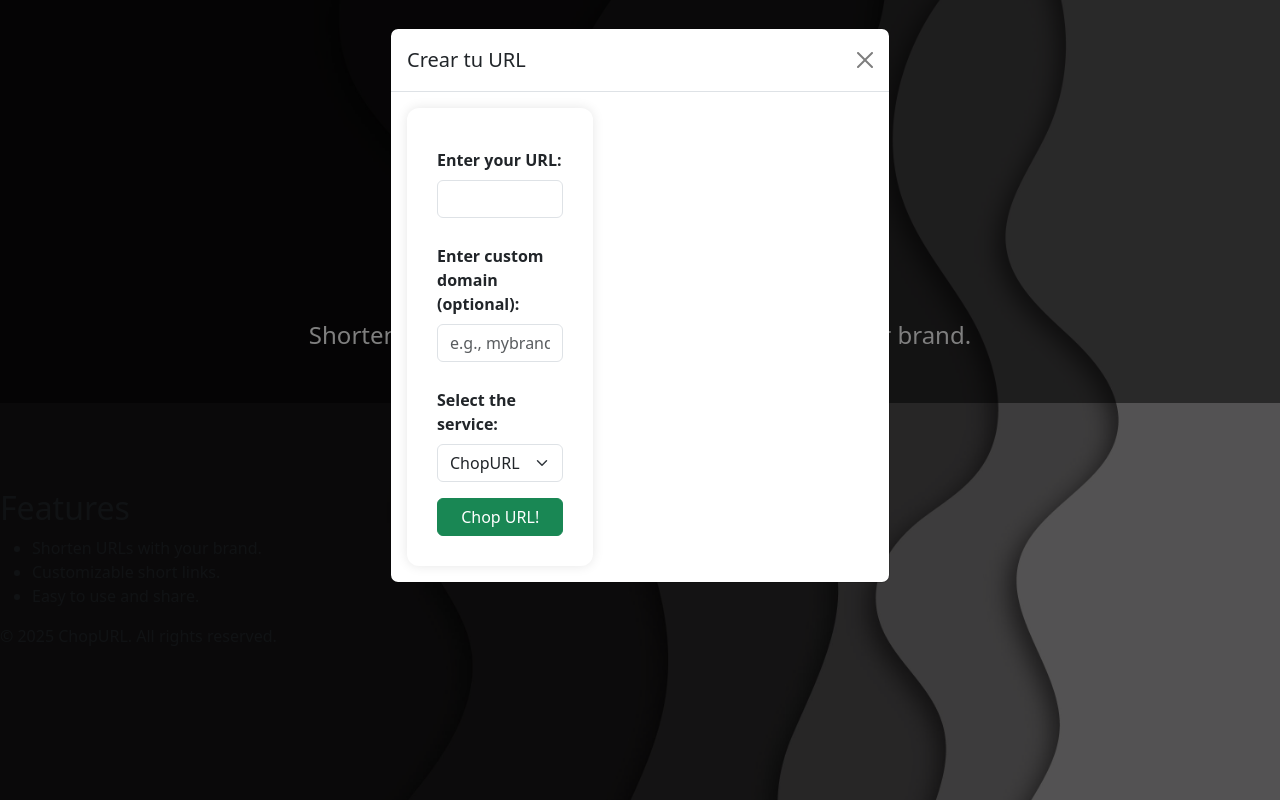
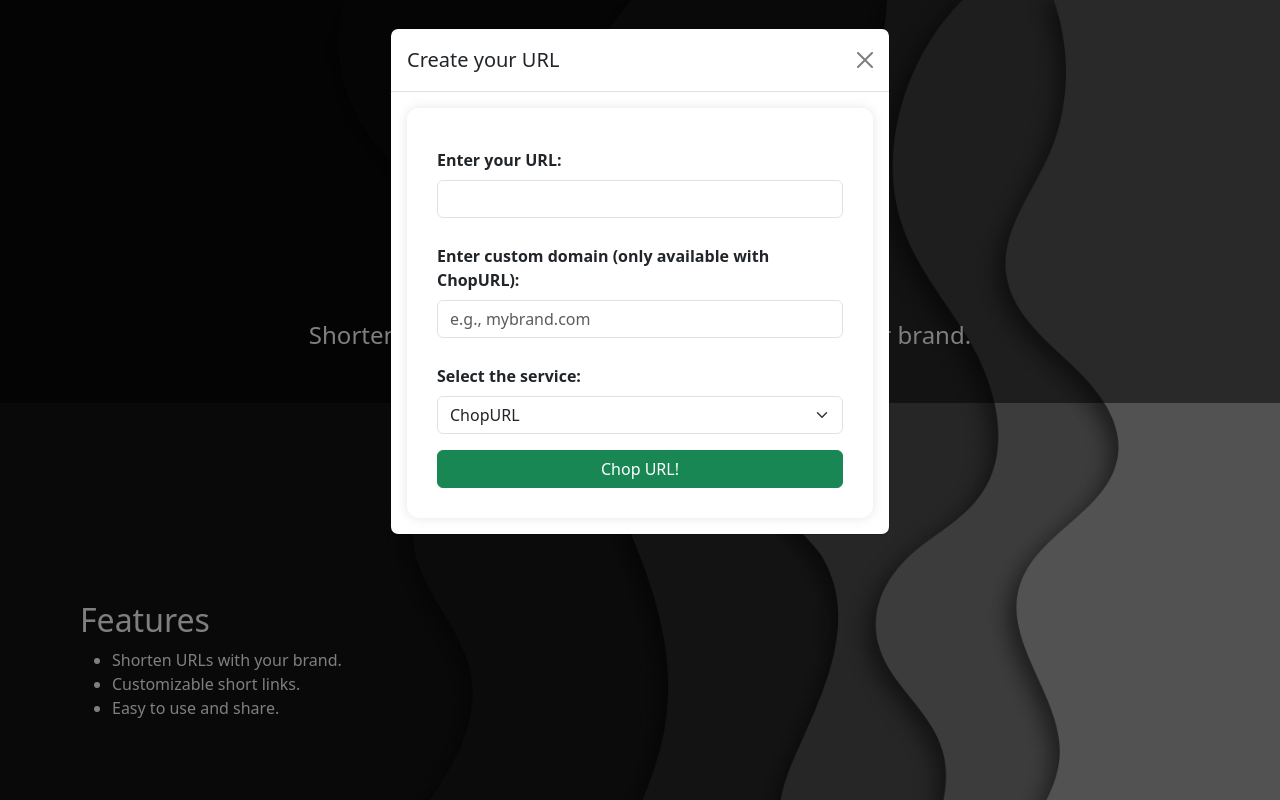
Before and after one commit to MMalpassi/ChopURL, a Django app: page / in a window 1280 px wide, after a click on "Create your URL!". Run offline with Django 5.2, Linux system fonts and the light colour scheme.

Commit message:
adjust button and index modal

```diff
--- a/url_shortener/chopURL/templates/index.html
+++ b/url_shortener/chopURL/templates/index.html
@@ -16,7 +16,7 @@
         </section>
 
         <div class="d-flex justify-content-center my-4 w-100">
-            <button type="button" class="btn btn-secondary" data-bs-toggle="modal" data-bs-target="#formModal">
+            <button type="button" class="btn btn-secondary" style="font-size: 1.5rem; padding: 1rem 2rem;" data-bs-toggle="modal" data-bs-target="#formModal">
                 Create your URL!
             </button>
         </div>
@@ -25,7 +25,7 @@
             <div class="modal-dialog">
                 <div class="modal-content">
                     <div class="modal-header">
-                <h5 class="modal-title" id="formModalLabel">Crear tu URL</h5>
+                        <h5 class="modal-title" id="formModalLabel">Create your URL</h5>
                         <button type="button" class="btn-close" data-bs-dismiss="modal" aria-label="Cerrar"></button>
                     </div>
                     <div class="modal-body">
@@ -36,7 +36,7 @@
                             <input type="url" class="form-control" name="url" required>
                             </div>
                             <div class="mb-3">
-                    <label for="custom_domain" class="form-label">Enter custom domain (optional):</label>
+                            <label for="custom_domain" class="form-label">Enter custom domain (only available with ChopURL):</label>
                             <input type="text" class="form-control" name="custom_domain" placeholder="e.g., mybrand.com">
                             </div>
                             <div class="mb-3">
--- a/url_shortener/static/css/index.css
+++ b/url_shortener/static/css/index.css
@@ -7,13 +7,6 @@
     background-color: #1a1e27;
     margin: 0;
     padding: 0;
-}
-
-h1 {
-    text-align: center;
-    font-size: 2.5rem;
-    color: #ffffff;
-    margin-top: 30px;
 }
 
 .hero {
@@ -39,19 +32,6 @@
     margin: 0 auto;
 }
 
-.main-container {
-    margin-top: 50px;
-    display: flex;
-    justify-content: center;
-}
-
-.button-create{
-    margin-top: 50px;
-    display: flex;
-    justify-content: center;
-    size: 50px;
-}
-
 .form-box{
     display: flex;
     justify-content: center;
@@ -59,8 +39,15 @@
     height: 100vh;
 }
 
+.modal-body{
+    display: flex;
+    justify-content: center;
+    align-items: center;
+
+}
+
 form {
-    width: 40%;
+    width: 100%;
     display: flex;
     flex-direction: column;
     padding: 30px;
@@ -98,6 +85,11 @@
     background-color: #0056b3;
 }
 
+.features, .footer{
+    color: #ffffff;
+    padding: 80px;
+}
+
 /*Result*/
 .result-box {
     width: 40%;
```
Lines whose indentation alone changed are shown as unchanged.
